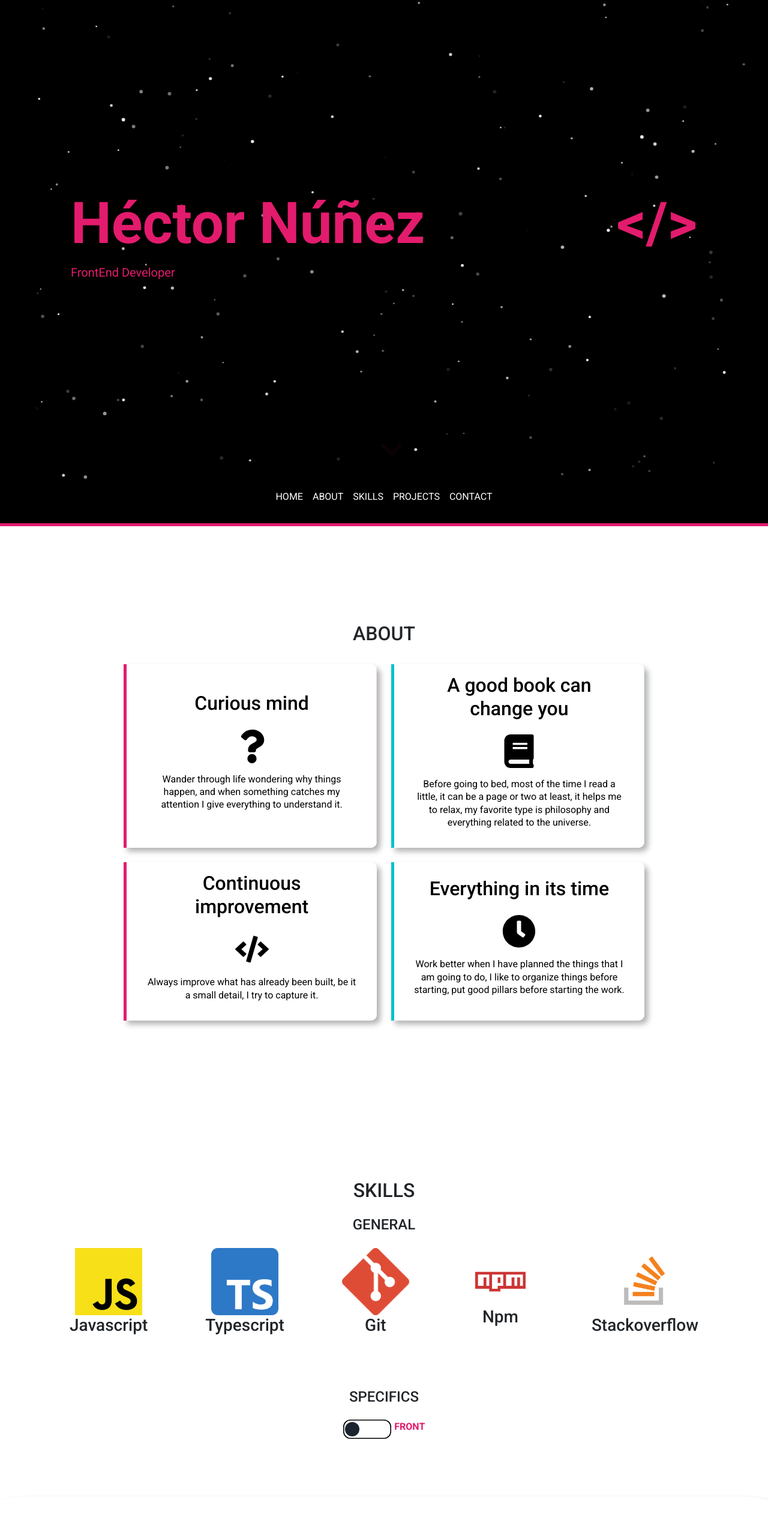
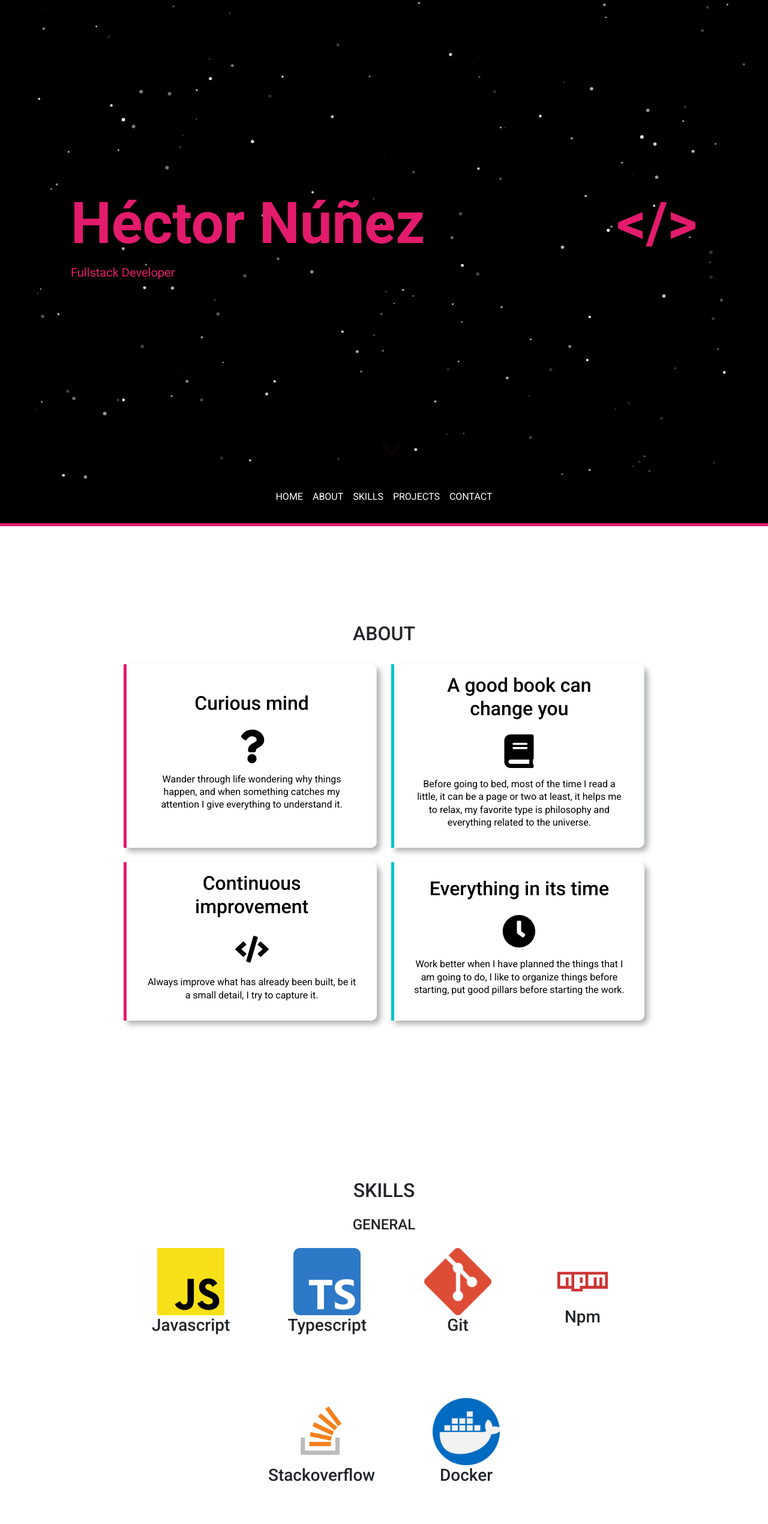
Before and after one commit to hnunezo/portafolio-, a React (Create React App) app: page / in a window 1280 px wide. Shown: the top 2540 px of the page at 60% size. Built offline with nearby package versions, Linux system fonts and the light colour scheme.

Commit message:
docker-add-skill

```diff
--- a/src/components/Hero/Hero.js
+++ b/src/components/Hero/Hero.js
@@ -9,7 +9,7 @@ const Hero = () => {
           <h1 className="title name">Héctor Núñez</h1>
           <h2 className="title">{"</>"}</h2>
         </div>
-        <p className="lead">FrontEnd Developer</p>
+        <p className="lead">Fullstack Developer</p>
       </div>
     </div>
   );
--- a/src/components/Skills/Skills.js
+++ b/src/components/Skills/Skills.js
@@ -5,7 +5,14 @@ import Toogle from "../Switch/Toogle";
 
 const Skills = ({ skillsRef }) => {
   const [flipped, setFlipped] = useState(false);
-  const skills = ["javascript", "typescript", "git", "npm", "stackoverflow"];
+  const skills = [
+    "javascript",
+    "typescript",
+    "git",
+    "npm",
+    "stackoverflow",
+    "docker",
+  ];
   const skillsFrontArray = ["html", "css", "react", "redux", "bootstrap"];
   const skillsBackArray = [
     "node",
@@ -30,7 +37,7 @@ const Skills = ({ skillsRef }) => {
           <h4>GENERAL</h4>
           <div
             className="d-flex justify-content-center align-items-center flex-wrap"
-            style={{ gap: "6rem" }}
+            style={{ gap: "6rem", width: "70%" }}
           >
             {skills.map((el) => (
               <div
```
Also changed, not shown: public/logos/docker.png (added).
